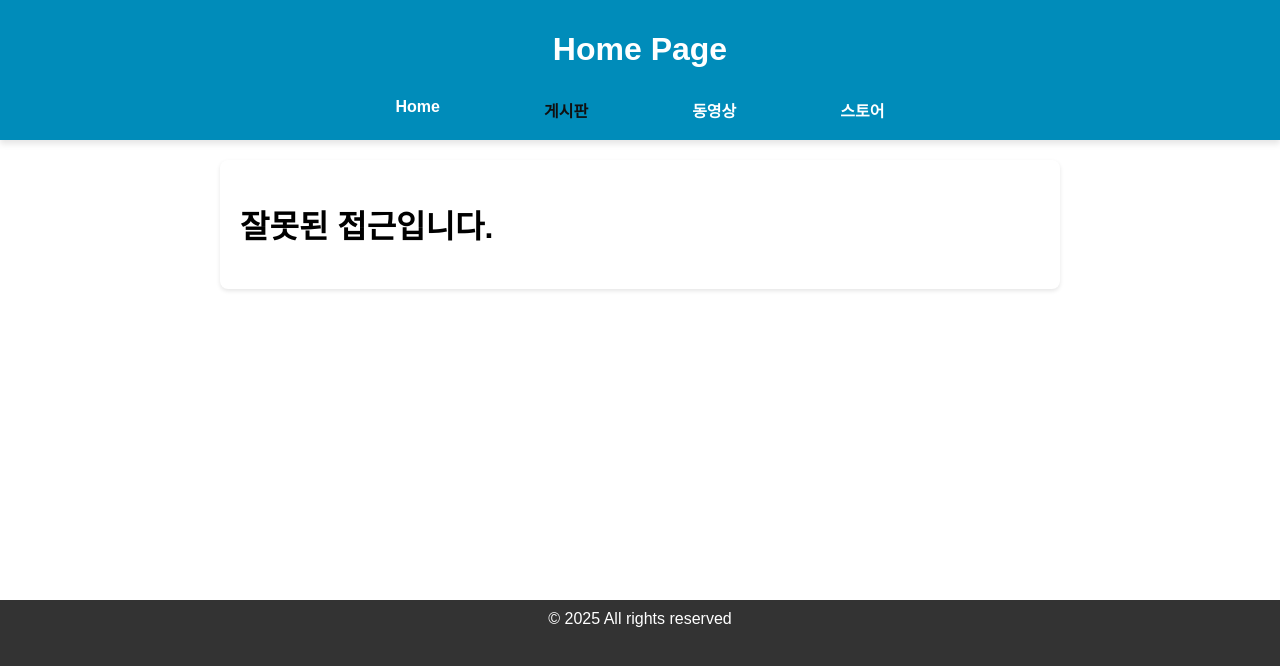
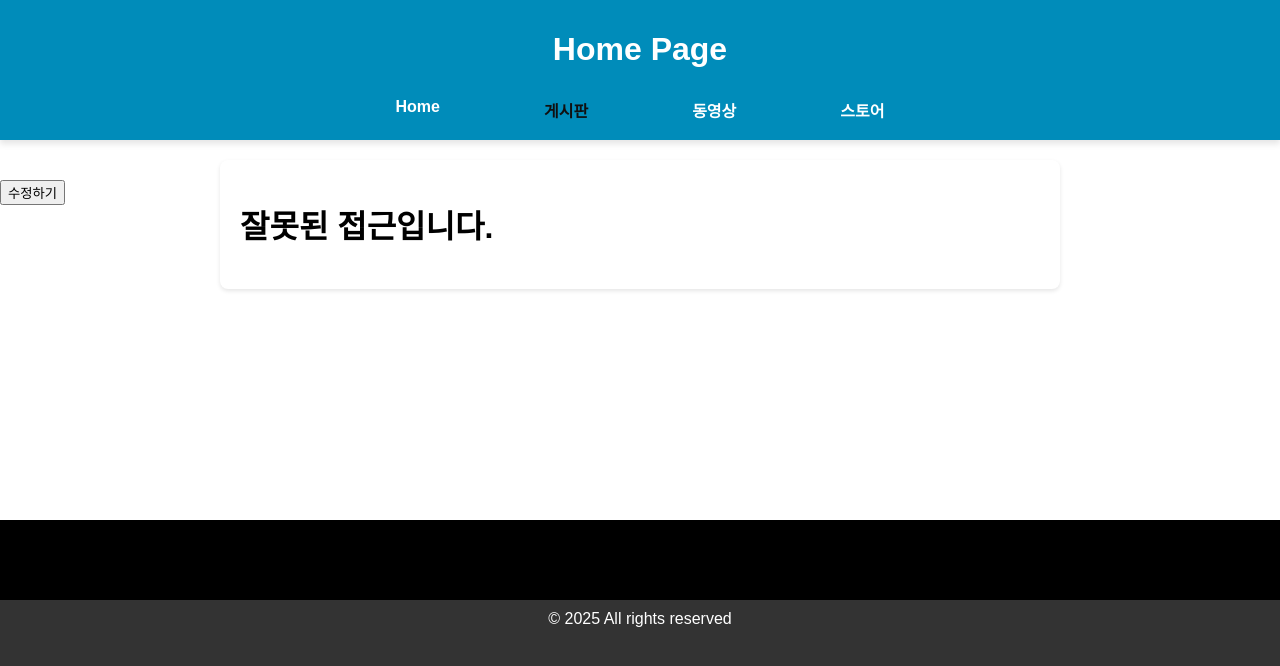
Before and after one commit to archi-chiki/board-front, a React (Create React App) app: page /board/1 in a window 1280 px wide. Shown: the top 666 px of the page. Built offline with nearby package versions, Linux system fonts and the light colour scheme.

Commit message:
FIX: 숙제 추가

```diff
--- a/package.json
+++ b/package.json
@@ -15,6 +15,7 @@
     "react-dom": "^19.0.0",
     "react-router-dom": "^7.2.0",
     "react-scripts": "5.0.1",
+    "react-spinners": "^0.15.0",
     "typescript": "^4.9.5",
     "web-vitals": "^2.1.4"
   },
--- a/src/api/axios-instance.ts
+++ b/src/api/axios-instance.ts
@@ -2,7 +2,7 @@ import axios from "axios";
 
 // Axios 인스턴스 생성
 const apiClient = axios.create({
-  baseURL: "http://localhost:9000", // API의 기본 URL
+  baseURL: "http://192.168.0.82:9000", // API의 기본 URL
   headers: {
     "Content-Type": "application/json",
   },
--- a/src/components/common/Layout.tsx
+++ b/src/components/common/Layout.tsx
@@ -28,6 +28,14 @@ export const Layout = ({ children }: Props) => {
       <MainContent>
         <Outlet />
       </MainContent>
+      <div
+        style={{
+          background: "black",
+          height: "80px",
+        }}
+      >
+        페이지숫자들
+      </div>
       <Footer />
     </Container>
   );
--- a/src/hooks/boardFetch.ts
+++ b/src/hooks/boardFetch.ts
@@ -7,20 +7,20 @@ export const useBoradFetch = (url: string) => {
   const [error, setError] = useState<boolean>(false);
   const { data, setData } = useData(); // 얘는 왜 객체로만 선언되지?
 
-  useEffect(() => {
-    setLoading(true);
+  const [count, setCount] = useState<number>(0);
+  const [urlBoard, setUrlboard] = useState("/board");
 
-    /*
-    fetchData()에 useCallBack()을 적용한다고 가정했을 때,
-    url을 인자로 넘기고 의존성 배열에 url을 정의하면,
-    한 번 호출했었던 url에 대한 요청이 재발생되지 않는게 맞는겁니까!?
-    */
-    const fetchData = async () => {
+  const fetchData = useCallback(async () => {
+    console.log("-0----------랜더링");
+
+    setCount((prev) => {
+      const updatedState = prev + 1;
+      return updatedState;
+    });
     try {
-        const response = await apiClient.get("/board");
+      const response = await apiClient.get(urlBoard);
 
       // 데이터 확인
-        console.log(response);
       setData(response.data);
     } catch (error) {
       if (error) {
@@ -31,9 +31,19 @@ export const useBoradFetch = (url: string) => {
     } finally {
       setLoading(false);
     }
-    };
+  }, []);
 
-    fetchData();
+  useEffect(() => {
+    console.log(count);
+    setLoading(true);
+
+    /*
+    fetchData()에 useCallBack()을 적용한다고 가정했을 때,
+    url을 인자로 넘기고 의존성 배열에 url을 정의하면,
+    한 번 호출했었던 url에 대한 요청이 재발생되지 않는게 맞는겁니까!?
+    */
+
+    setInterval(() => fetchData(), 1000);
   }, []);
 
   return { data, loading, error };
--- a/src/pages/BoardPage.tsx
+++ b/src/pages/BoardPage.tsx
@@ -3,15 +3,29 @@ import PostContent from "../components/board/BoardContent";
 import "../styles/board.css";
 import "../styles/common.css";
 import { useBoradFetch } from "../hooks/boardFetch";
+import { ClimbingBoxLoader } from "react-spinners";
+import TestLoading from "./TestLoading";
 
 const BoardPage = () => {
   // 로딩, 에러 상태도 커스텀 훅에서 일괄적으로 관리하는게 바람직한지..?
   const { data, loading, error } = useBoradFetch("board");
 
-  if (loading === true) {
-    console.log("로딩 State가 렌더링 됨");
-    return <div>데이터 로딩중...</div>;
-  }
+  // if (loading === true) {
+  //   console.log("로딩 State가 렌더링 됨");
+  //   return (
+  // <div
+  //   style={{
+  //     width: "100%",
+  //     height: "100%",
+  //     display: "flex",
+  //     alignItems: "center",
+  //     justifyContent: "center",
+  //   }}
+  // >
+  //   <ClimbingBoxLoader color="black" />
+  // </div>
+  //   );
+  // }
 
   if (error === true) {
     return <div>데이터 로딩중 문제가 발생되었음...</div>;
@@ -39,9 +53,11 @@ const BoardPage = () => {
             </tr>
           </thead>
           <tbody>
-            {data.map((post) => (
+            {/* {data.map((post) => (
               <PostContent key={post.id} post={post} />
-            ))}
+            ))} */}
+
+            <TestLoading data={data} loading={loading} />
           </tbody>
         </table>
       </section>
--- a/src/pages/DetailPage.tsx
+++ b/src/pages/DetailPage.tsx
@@ -33,6 +33,8 @@ export const DetailPage = () => {
   const [loading, setLoading] = useState<boolean>(false);
   const [error, setError] = useState<boolean>(false);
 
+  const [editMode, setEditMode] = useState<boolean>(false);
+
   // TODO: 요청을 보내지 않고, 전역 상태관리에 있는 post 상태에서 값을 찾아서 화면을 그리세요
 
   useEffect(() => {}, [loading, error]);
@@ -60,7 +62,19 @@ export const DetailPage = () => {
 
   return (
     <div className="container">
-      {!loading ? (
+      <button
+        style={{
+          position: "fixed",
+          left: 0,
+        }}
+        onClick={() => {
+          setEditMode(true);
+        }}
+      >
+        수정하기
+      </button>
+      {editMode && <>편집모드</>}
+      {!loading && !editMode ? (
         <DetailTitle />
       ) : (
         <p>Loading...</p> // 데이터가 로드되기 전 로딩 메시지 표시
--- /dev/null
+++ b/src/pages/TestLoading.tsx
@@ -0,0 +1,30 @@
+import { ClimbingBoxLoader } from "react-spinners";
+import PostContent from "../components/board/BoardContent";
+
+export default function TestLoading(props: any) {
+  if (props.loading) {
+    return (
+      <tr>
+        <td
+          colSpan={5}
+          style={{
+            width: "100%",
+            height: "100%",
+            display: "flex",
+            alignItems: "center",
+            justifyContent: "center",
+          }}
+        >
+          <ClimbingBoxLoader color="black" />
+        </td>
+      </tr>
+    );
+  }
+  return (
+    <>
+      {props.data.map((post: any) => (
+        <PostContent key={post.id} post={post} />
+      ))}
+    </>
+  );
+}
```
Also changed, not shown: 1 other file (tests, documents, lock files or other folders). Lines whose indentation alone changed are shown as unchanged.
